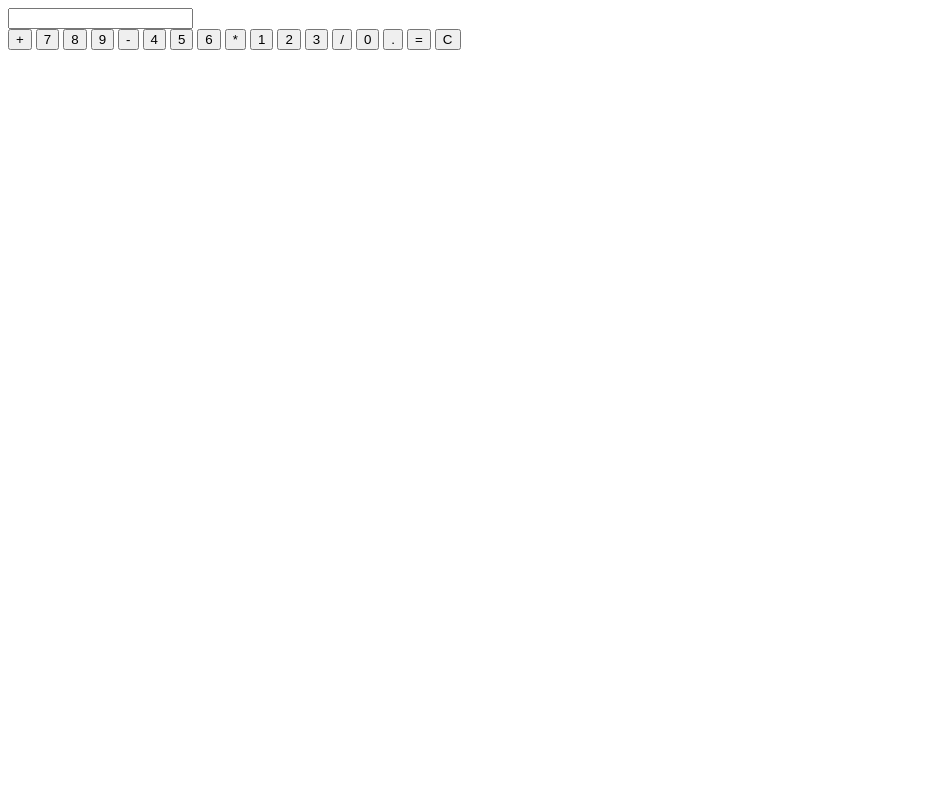
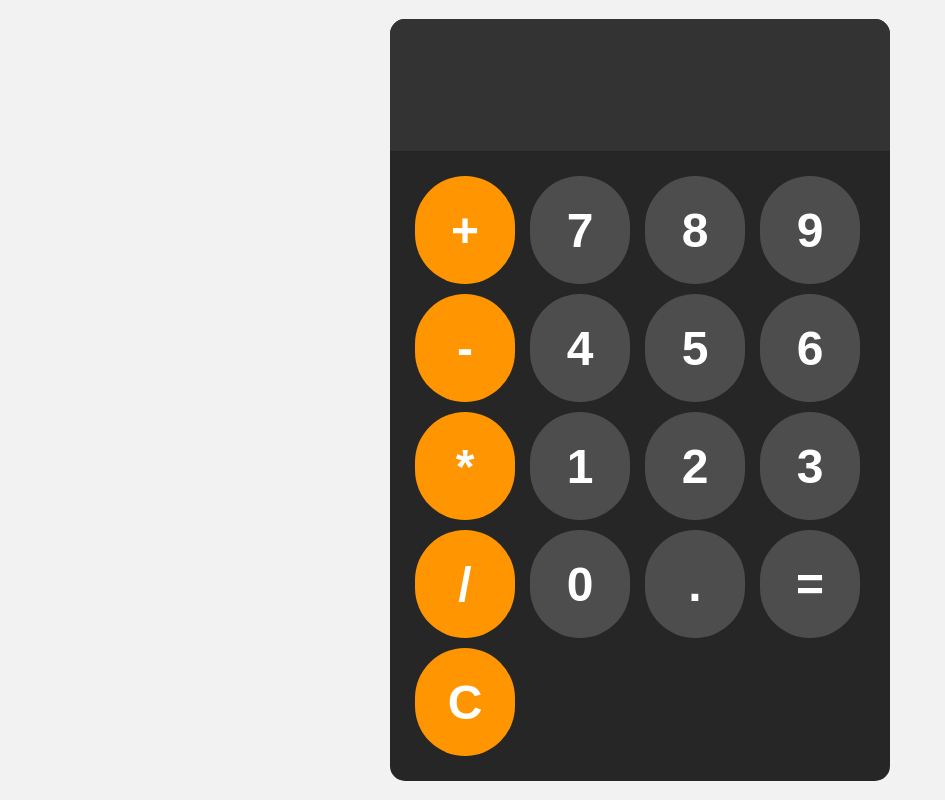
Before and after one commit to davidwagura/Calculator, a plain HTML site: page index.html in a window 1280 px wide. Shown: the whole page, without its empty margins (0-945 px from the left). Drawn offline with Linux system fonts and the light colour scheme.

Commit message:
Add styles

```diff
--- a/index.html
+++ b/index.html
@@ -7,6 +7,8 @@
     <meta charset="UTF-8">
 
     <meta name="viewport" content="width=device-width, initial-scale=1.0">
+
+    <link rel="stylesheet" href="style.css">
 
     <title>Document</title>
 
@@ -20,7 +22,7 @@
 
         <div id="keys">
 
-            <button onclick="appendToDisplay('+')">+</button>
+            <button onclick="appendToDisplay('+')" class="operator-btn">+</button>
 
             <button onclick="appendToDisplay('7')">7</button>
 
@@ -28,7 +30,7 @@
 
             <button onclick="appendToDisplay('9')">9</button>
 
-            <button onclick="appendToDisplay('-')">-</button>
+            <button onclick="appendToDisplay('-')" class="operator-btn">-</button>
 
             <button onclick="appendToDisplay('4')">4</button>
 
@@ -36,7 +38,7 @@
 
             <button onclick="appendToDisplay('6')">6</button>
 
-            <button onclick="appendToDisplay('*')">*</button>
+            <button onclick="appendToDisplay('*')" class="operator-btn">*</button>
 
             <button onclick="appendToDisplay('1')">1</button>
 
@@ -44,7 +46,7 @@
 
             <button onclick="appendToDisplay('3')">3</button>
 
-            <button onclick="appendToDisplay('/')">/</button>
+            <button onclick="appendToDisplay('/')" class="operator-btn">/</button>
 
             <button onclick="appendToDisplay('0')">0</button>
 
@@ -52,7 +54,7 @@
 
             <button onclick="calculate">=</button>
 
-            <button onclick="clearDisplay()">C</button>
+            <button onclick="clearDisplay()" class="operator-btn">C</button>
 
         </div>
 
--- a/style.css
+++ b/style.css
@@ -0,0 +1,104 @@
+button {
+
+    width: 100px;
+
+    height: 108px;
+
+    border-radius: 50px;
+
+    border: none;
+
+    background-color: hsl(0, 0%, 30%);
+
+    color: white;
+
+    font-size: 3rem;
+
+    font-weight: bold;
+
+    cursor: pointer;
+}
+
+#keys {
+
+    display: grid;
+
+    grid-template-columns: repeat(4, 1fr);
+
+    gap: 10px;
+
+    padding: 25px;
+}
+
+#calculator {
+
+    font-family: Arial, sans-serif;
+
+    background-color: hsl(0, 0%, 15%);
+
+    border-radius: 15px;
+
+    max-width: 500px;
+
+    overflow: hidden;
+}
+
+#display {
+
+    width: 100%;
+
+    padding: 20px;
+
+    font-size: 5rem;
+
+    text-align: left;
+
+    border: none;
+
+    background-color: hsl(0, 0%, 20%);
+}
+
+body {
+
+    margin: 0;
+
+    display: flex;
+
+    justify-content: center;
+
+    align-items: center;
+
+    height: 100vh;
+
+    background-color: hsl(0, 0%, 95%);
+}
+
+button:hover {
+
+    background-color: hsl(0, 0%, 40%);
+
+}
+
+button:active {
+
+    background-color: hsl(0, 0%, 50%);
+
+}
+
+.operator-btn {
+
+    background-color: hsl(35, 100%, 50%);
+
+}
+
+.operator-btn:hover {
+
+    background-color: hsl(35, 100%, 65%);
+
+}
+
+.operator-btn:active {
+
+    background-color: hsl(35, 100%, 75%);
+
+}
```
